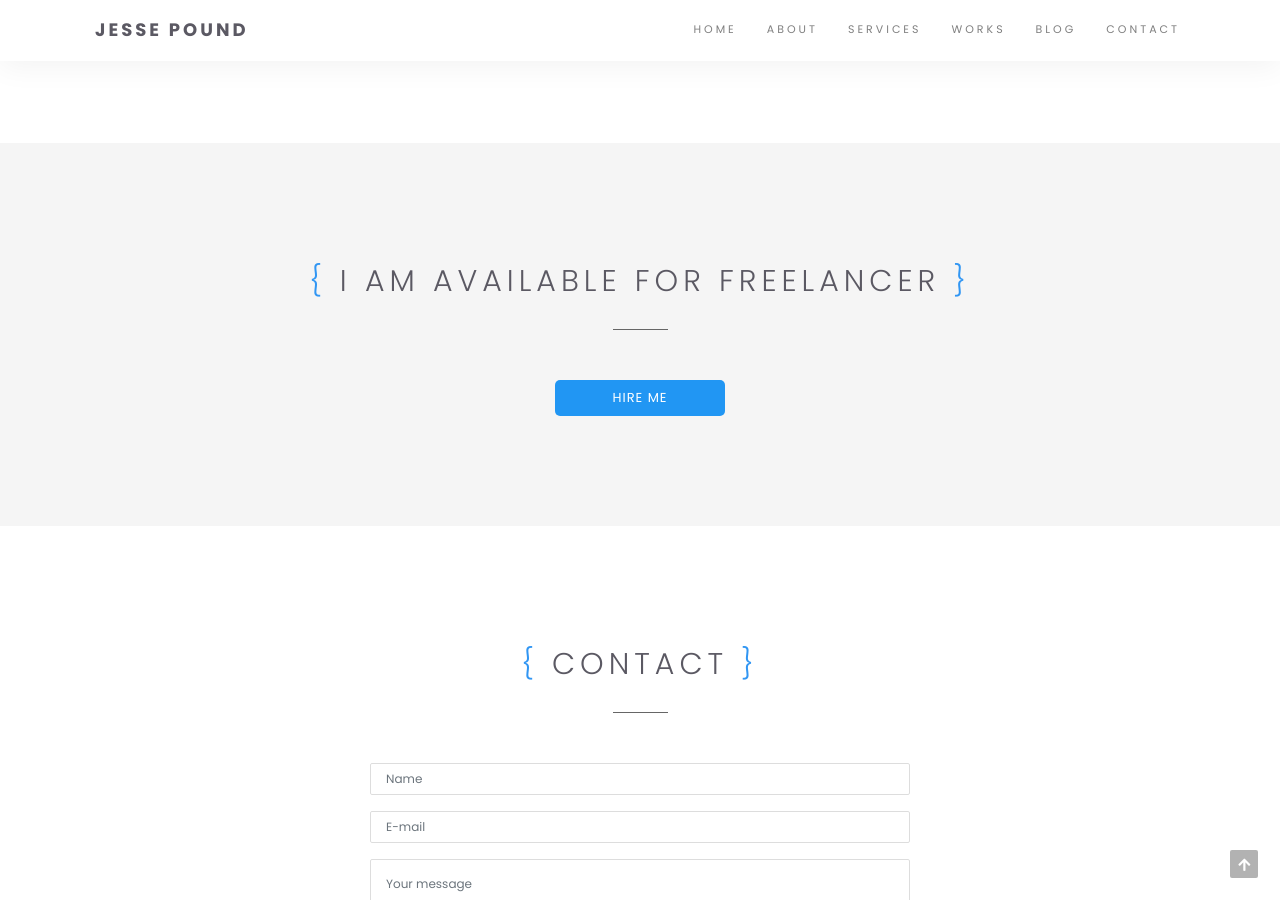
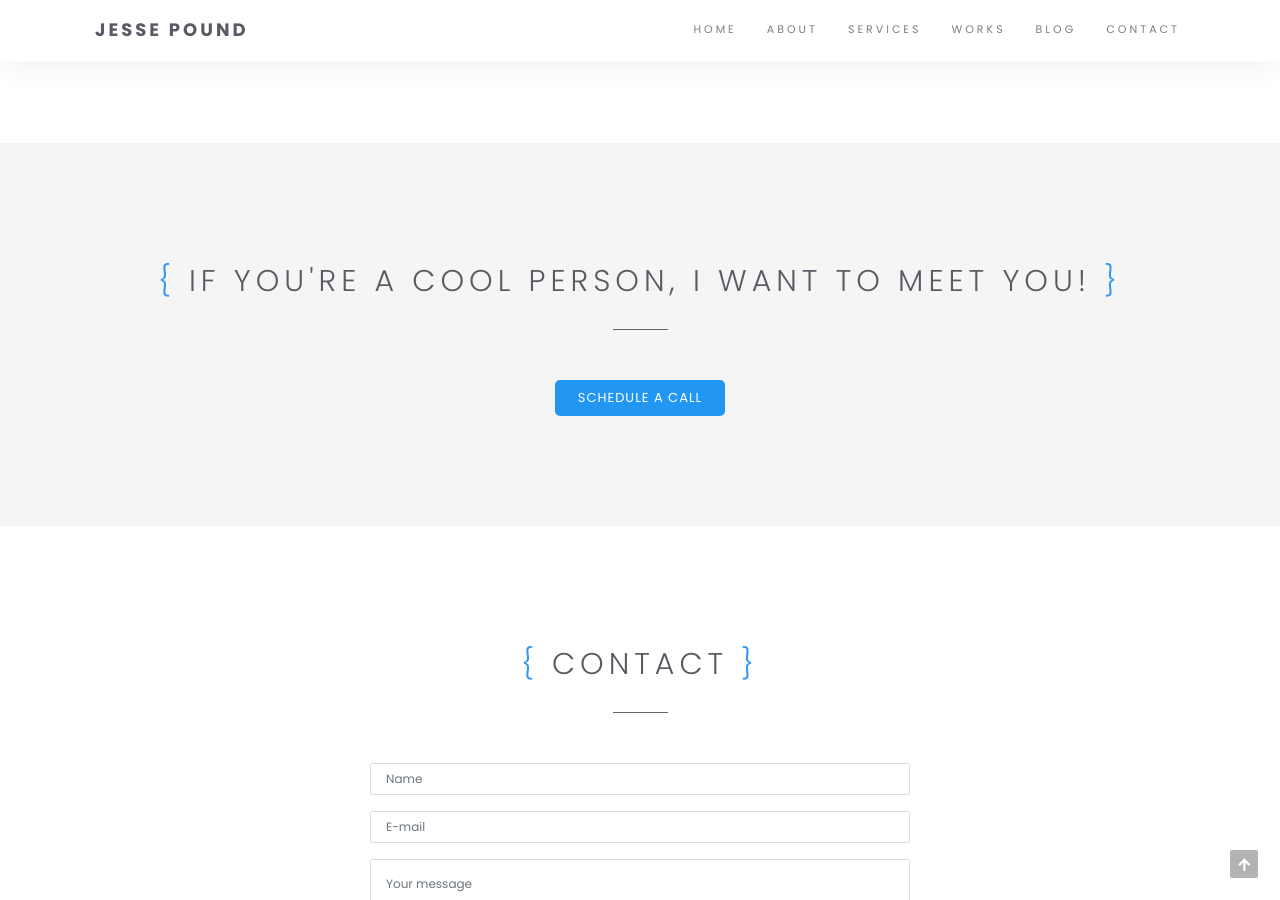
Before and after one commit to jlo13034/Jesse-Pound, a Jekyll site: the page built from index.html, in a window 1280 px wide and 900 px high, scrolled down 5471 px. Built offline with Jekyll 4.4.1, drawn with Linux system fonts in a browser that asks for light colours; some of the changed text lies outside the part shown.

Commit message:
some text updates

```diff
--- a/index.html
+++ b/index.html
@@ -138,7 +138,7 @@ layout: default
 		<div class="container">
 
 			<div class="module-header wow fadeInUp">
-				<h2 class="module-title"> My Services </h2>
+				<h2 class="module-title"> My Skills </h2>
 				<div class="module-line"></div>
 			</div>
 
@@ -245,7 +245,7 @@ layout: default
 			<div class="row">
 
 				<div class="module-header wow fadeInUp">
-					<h2 class="module-title"> My works </h2>
+					<h2 class="module-title"> My portfolio </h2>
 					<div class="module-line"></div>
 				</div>
 
@@ -278,7 +278,7 @@ layout: default
 						<figcaption>
 							<a href="{{site.baseurl}}/assets/images/p1-1.jpg" class="simple-ajax-popup"></a>
 							<div class="caption-inner">
-								<h3 class="portfolio-item-title">Some work</h3>
+								<h3 class="portfolio-item-title">UN Women Recommendation Pitch</h3>
 								<div class="portfolio-item-desc">Slideshow</div>
 							</div>
 						</figcaption>
@@ -403,7 +403,7 @@ layout: default
 		<div class="container">
 
 			<div class="module-header wow fadeInUp">
-				<h2 class="module-title"> Testimony </h2>
+				<h2 class="module-title"> References </h2>
 				<div class="module-line"></div>
 			</div>
 
@@ -484,11 +484,11 @@ layout: default
 	<div class="module module-gray text-center">
 
 		<div class="module-header wow fadeInUp">
-			<h2 class="module-title"> I AM AVAILABLE FOR FREELANCER </h2>
+			<h2 class="module-title"> If you're a cool person, I want to meet you! </h2>
 			<div class="module-line"></div>
 		</div>
 
-		<button class="hireMe-btn">Hire Me</button>
+		<button class="hireMe-btn">Schedule a Call</button>
 
 	</div>
 
```
